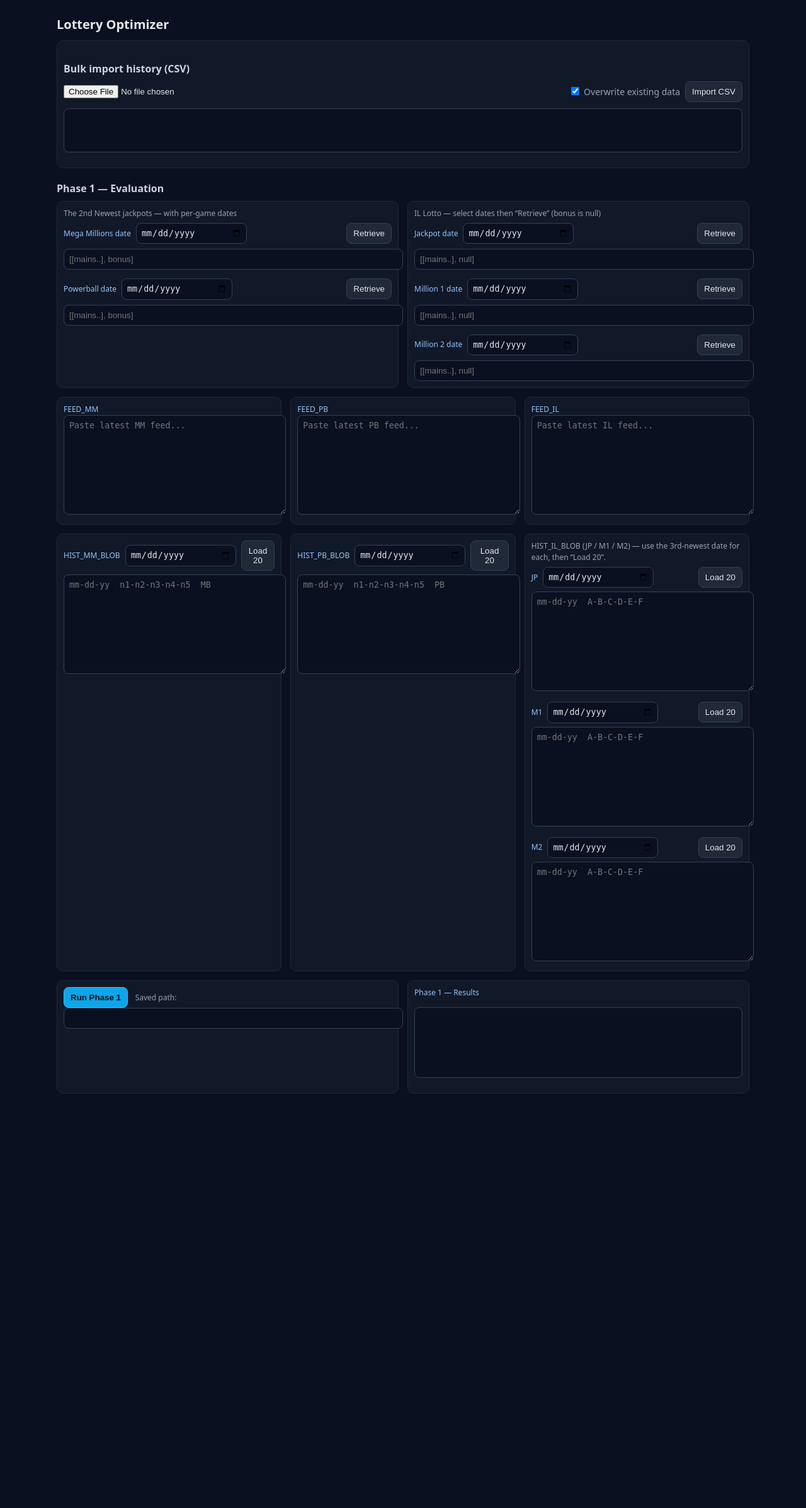
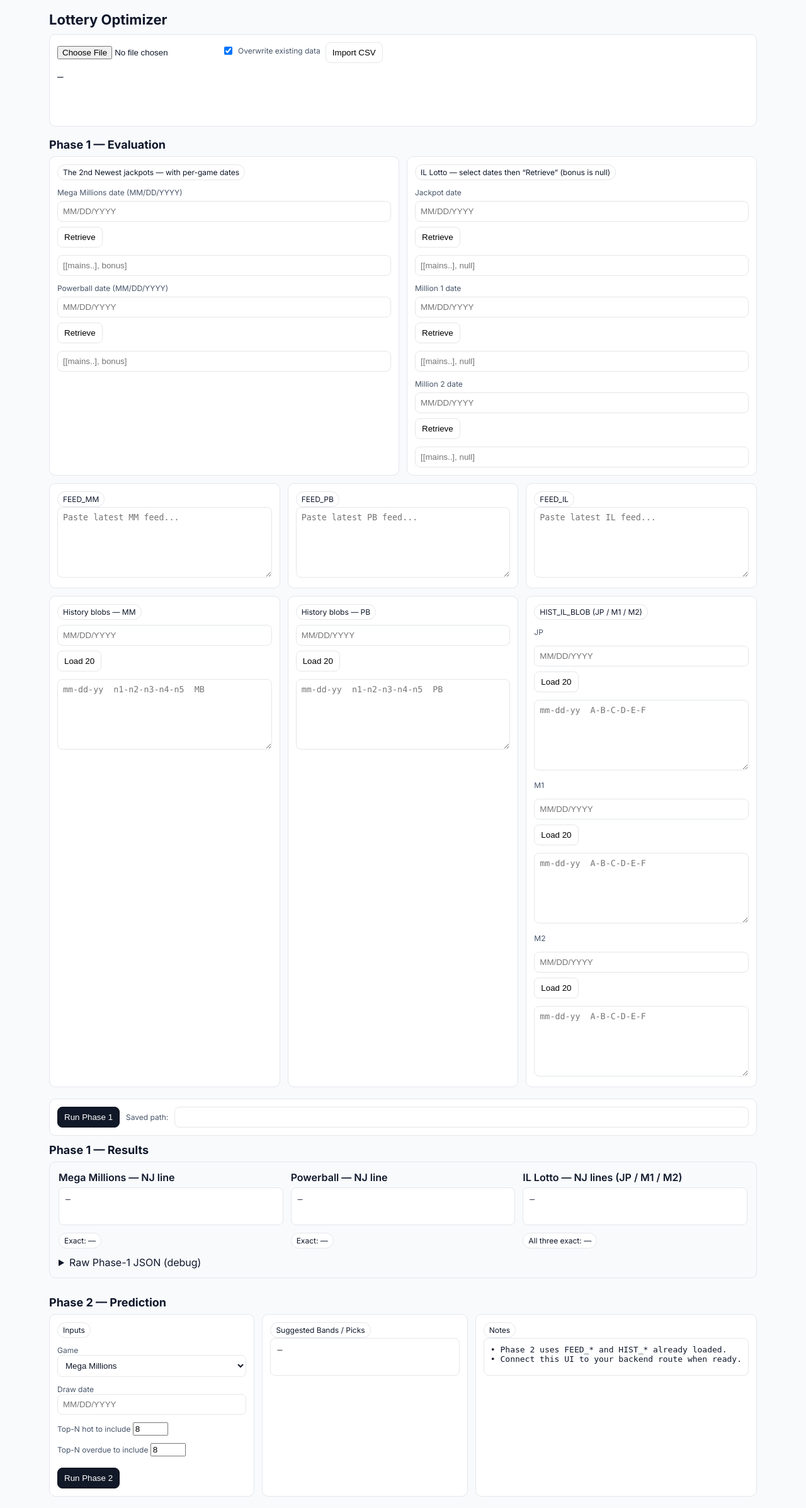
Before and after one commit to lettiehsu/lottery-optimizer, a Flask app: page / in a window 1280 px wide. Shown: the whole page at 63% size. Before the commit the page ends 1736 px from the top, so only its background shows below. Run offline with Flask 3, Linux system fonts and the light colour scheme.

Commit message:
Update index.html

```diff
--- a/templates/index.html
+++ b/templates/index.html
@@ -2,31 +2,61 @@
 <html lang="en">
 <head>
   <meta charset="utf-8"/>
+  <meta name="viewport" content="width=device-width, initial-scale=1"/>
   <title>Lottery Optimizer</title>
-  <meta name="viewport" content="width=device-width,initial-scale=1"/>
+  <link rel="preconnect" href="https://fonts.googleapis.com">
+  <link rel="preconnect" href="https://fonts.gstatic.com" crossorigin>
+  <link href="https://fonts.googleapis.com/css2?family=Inter:wght@400;600;700&display=swap" rel="stylesheet">
   <style>
-    :root { --gap: 14px; --pad: 10px; --bg:#0f172a; --card:#111827; --ink:#e5e7eb; --sub:#9ca3af; --accent:#38bdf8; }
-    body { margin:0; background:#0b1020; color:var(--ink); font:14px/1.5 system-ui,Segoe UI,Roboto,Helvetica,Arial,sans-serif; }
-    .wrap { max-width:1100px; margin:24px auto; padding:0 14px; }
-    h1 { font-size:20px; margin:0 0 10px; }
-    h2 { font-size:16px; margin:22px 0 8px; color:#cbd5e1; }
-    .row { display:grid; gap:var(--gap); }
-    .g-2 { grid-template-columns: 1fr 1fr; }
-    .g-3 { grid-template-columns: 1fr 1fr 1fr; }
-    .g-4 { grid-template-columns: 1fr 1fr 1fr 1fr; }
-    .card { background:var(--card); border:1px solid #1f2937; border-radius:10px; padding:var(--pad); }
-    .muted { color:var(--sub); }
-    .btn { background:#1f2937; border:1px solid #334155; color:var(--ink); padding:8px 10px; border-radius:8px; cursor:pointer; }
-    .btn:hover { border-color:#475569; }
-    .btn.primary { background:#0ea5e9; border-color:#38bdf8; color:#001018; font-weight:600; }
-    .gridfit { display:grid; grid-template-columns: auto 1fr auto; gap:8px; align-items:center; }
-    input[type="text"] { width:100%; background:#0b1020; border:1px solid #334155; color:var(--ink); padding:8px; border-radius:8px; }
-    input[type="date"] { width:160px; background:#0b1020; border:1px solid #334155; color:var(--ink); padding:7px; border-radius:8px; }
-    textarea { width:100%; min-height:140px; background:#0b1020; border:1px solid #334155; color:var(--ink); padding:8px; border-radius:8px; white-space:pre; }
-    pre { background:#0b1020; border:1px solid #334155; padding:10px; border-radius:8px; overflow:auto; }
-    .pill { font-size:12px; color:#93c5fd; }
-    .cols { display:grid; gap:var(--gap); grid-template-columns: 1fr 1fr; }
-    .tiny { font-size:12px; color:#9ca3af; }
+    :root{
+      --bg:#f8fafc; --card:#ffffff; --ink:#0f172a; --sub:#475569;
+      --line:#e5e7eb; --accent:#111827; --ok:#10b981; --bad:#ef4444;
+    }
+    *{ box-sizing:border-box }
+    html,body{ height:100% }
+    body{
+      margin:0; font-family:Inter,system-ui,Segoe UI,Arial; color:var(--ink);
+      background:var(--bg);
+    }
+    .wrap{ max-width:1160px; margin:0 auto; padding:18px }
+    h1{ margin:0 0 10px 0; font-size:22px }
+    h2{ margin:16px 0 8px 0; font-size:18px }
+    .row{ display:grid; gap:12px }
+    .row.cols-2{ grid-template-columns: 1fr 1fr }
+    .row.cols-3{ grid-template-columns: repeat(3,1fr) }
+    .row.cols-4{ grid-template-columns: repeat(4,1fr) }
+    .card{
+      background:var(--card); border:1px solid var(--line); border-radius:10px; padding:12px;
+    }
+    .pill{ display:inline-block; padding:4px 8px; border:1px solid var(--line); border-radius:999px; font-size:12px; background:#fff }
+    label{ font-size:12px; color:var(--sub); display:block; margin-bottom:6px }
+    input[type="text"], textarea, select{
+      width:100%; padding:8px; border:1px solid var(--line); border-radius:8px; background:#fff; color:var(--ink);
+    }
+    textarea{ min-height:112px; white-space:pre; }
+    .btn{ padding:8px 10px; border:1px solid var(--line); border-radius:8px; background:#fff; cursor:pointer }
+    .btn.primary{ background:var(--accent); color:#fff; border-color:#0b0f19 }
+    .tiny{ font-size:12px; color:var(--sub) }
+    .mt{ margin-top:12px } .mt-lg{ margin-top:18px } .mt-xl{ margin-top:28px }
+    .grid-3{ display:grid; gap:12px; grid-template-columns: repeat(3, 1fr) }
+    .grid-2{ display:grid; gap:12px; grid-template-columns: repeat(2, 1fr) }
+    .right{ text-align:right }
+    .flex{ display:flex; gap:8px; align-items:center; flex-wrap:wrap }
+    .w-120{ width:120px }
+    .result-light{
+      background:#f8fafc; border:1px solid var(--line); border-radius:10px; padding:14px;
+    }
+    .result-grid{ display:grid; gap:12px; grid-template-columns:repeat(3,minmax(0,1fr)) }
+    .result-title{ font-weight:600; margin-bottom:6px }
+    .result-pre{
+      background:#ffffff;border:1px solid var(--line);border-radius:8px;padding:10px;margin:0;min-height:60px;white-space:pre;
+    }
+    .result-pre.raw{ max-height:260px; overflow:auto }
+    .badge{ display:inline-block; padding:4px 8px; border-radius:999px; font-size:12px; border:1px solid var(--line); background:#fff }
+    .badge.ok{ background:#ecfdf5; border-color:var(--ok); color:#065f46 }
+    .badge.no{ background:#fef2f2; border-color:var(--bad); color:#7f1d1d }
+    .mono{ font-family: ui-monospace, SFMono-Regular, Menlo, Monaco, Consolas, monospace }
+    .inline{ display:inline-block }
   </style>
 </head>
 <body>
@@ -35,144 +65,214 @@
 
     <!-- CSV upload -->
     <div class="card">
-      <h2>Bulk import history (CSV)</h2>
-      <div class="gridfit" style="grid-template-columns:1fr auto auto;">
-        <input id="csvFile" type="file" accept=".csv"/>
-        <label class="muted"><input id="overwrite" type="checkbox" checked> Overwrite existing data</label>
-        <button id="btnImport" class="btn">Import CSV</button>
+      <div class="flex">
+        <input id="importCsvFile" type="file" class="inline" />
+        <label class="flex" style="gap:6px;">
+          <input id="overwriteChk" type="checkbox" checked/>
+          <span class="tiny">Overwrite existing data</span>
+        </label>
+        <button id="importCsvBtn" class="btn">Import CSV</button>
       </div>
-      <pre id="importResult" style="margin-top:10px; min-height:48px;"></pre>
+      <pre id="importResult" class="mono mt" style="min-height:60px">—</pre>
     </div>
 
-    <!-- PHASE 1 -->
-    <h2 style="margin-top:20px;">Phase 1 — Evaluation</h2>
+    <!-- Phase 1 -->
+    <h2 class="mt-lg">Phase 1 — Evaluation</h2>
 
-    <div class="row g-2">
-      <!-- Left: MM + PB -->
+    <div class="row cols-2">
+      <!-- Left: MM/PB newest with dates -->
       <div class="card">
-        <div class="muted tiny" style="margin-bottom:6px;">The 2nd Newest jackpots — with per-game dates</div>
+        <div class="pill">The 2nd Newest jackpots — with per-game dates</div>
 
-        <!-- MM -->
-        <div class="gridfit" style="margin-bottom:8px;">
-          <span class="pill">Mega Millions date</span>
-          <input id="mmDate" type="date" />
-          <button class="btn" id="mmFetch">Retrieve</button>
+        <div class="mt">
+          <label>Mega Millions date (MM/DD/YYYY)</label>
+          <div class="flex">
+            <input id="mm_date" type="text" placeholder="MM/DD/YYYY" class="w-120"/>
+            <button id="btnMM" class="btn">Retrieve</button>
+          </div>
+          <input id="mm_preview" type="text" class="mt" placeholder="[[mains..], bonus]" />
         </div>
-        <input id="mmPreview" type="text" placeholder="[[mains..], bonus]" />
 
-        <!-- PB -->
-        <div class="gridfit" style="margin:14px 0 8px;">
-          <span class="pill">Powerball date</span>
-          <input id="pbDate" type="date" />
-          <button class="btn" id="pbFetch">Retrieve</button>
+        <div class="mt">
+          <label>Powerball date (MM/DD/YYYY)</label>
+          <div class="flex">
+            <input id="pb_date" type="text" placeholder="MM/DD/YYYY" class="w-120"/>
+            <button id="btnPB" class="btn">Retrieve</button>
+          </div>
+          <input id="pb_preview" type="text" class="mt" placeholder="[[mains..], bonus]" />
         </div>
-        <input id="pbPreview" type="text" placeholder="[[mains..], bonus]" />
       </div>
 
-      <!-- Right: IL (JP/M1/M2) -->
+      <!-- Right: IL per-tier -->
       <div class="card">
-        <div class="muted tiny" style="margin-bottom:6px;">IL Lotto — select dates then “Retrieve” (bonus is null)</div>
+        <div class="pill">IL Lotto — select dates then “Retrieve” (bonus is null)</div>
 
-        <!-- IL JP -->
-        <div class="gridfit" style="margin-bottom:8px;">
-          <span class="pill">Jackpot date</span>
-          <input id="ilJPDate" type="date" />
-          <button class="btn" id="ilJPFetch">Retrieve</button>
+        <div class="mt">
+          <label>Jackpot date</label>
+          <div class="flex">
+            <input id="il_jp_date" type="text" placeholder="MM/DD/YYYY" class="w-120"/>
+            <button id="btnILJP" class="btn">Retrieve</button>
+          </div>
+          <input id="il_jp_preview" type="text" class="mt" placeholder="[[mains..], null]" />
         </div>
-        <input id="ilJPPreview" type="text" placeholder="[[mains..], null]" />
 
-        <!-- IL M1 -->
-        <div class="gridfit" style="margin:14px 0 8px;">
-          <span class="pill">Million 1 date</span>
-          <input id="ilM1Date" type="date" />
-          <button class="btn" id="ilM1Fetch">Retrieve</button>
+        <div class="mt">
+          <label>Million 1 date</label>
+          <div class="flex">
+            <input id="il_m1_date" type="text" placeholder="MM/DD/YYYY" class="w-120"/>
+            <button id="btnILM1" class="btn">Retrieve</button>
+          </div>
+          <input id="il_m1_preview" type="text" class="mt" placeholder="[[mains..], null]" />
         </div>
-        <input id="ilM1Preview" type="text" placeholder="[[mains..], null]" />
 
-        <!-- IL M2 -->
-        <div class="gridfit" style="margin:14px 0 8px;">
-          <span class="pill">Million 2 date</span>
-          <input id="ilM2Date" type="date" />
-          <button class="btn" id="ilM2Fetch">Retrieve</button>
+        <div class="mt">
+          <label>Million 2 date</label>
+          <div class="flex">
+            <input id="il_m2_date" type="text" placeholder="MM/DD/YYYY" class="w-120"/>
+            <button id="btnILM2" class="btn">Retrieve</button>
+          </div>
+          <input id="il_m2_preview" type="text" class="mt" placeholder="[[mains..], null]" />
         </div>
-        <input id="ilM2Preview" type="text" placeholder="[[mains..], null]" />
       </div>
     </div>
 
-    <!-- FEEDS (Lottery Defeated) -->
-    <div class="row g-3" style="margin-top:14px;">
+    <!-- Feeds -->
+    <div class="row cols-3 mt">
       <div class="card">
         <div class="pill">FEED_MM</div>
-        <textarea id="feedMM" placeholder="Paste latest MM feed..."></textarea>
+        <textarea id="feed_mm" placeholder="Paste latest MM feed..."></textarea>
       </div>
       <div class="card">
         <div class="pill">FEED_PB</div>
-        <textarea id="feedPB" placeholder="Paste latest PB feed..."></textarea>
+        <textarea id="feed_pb" placeholder="Paste latest PB feed..."></textarea>
       </div>
       <div class="card">
         <div class="pill">FEED_IL</div>
-        <textarea id="feedIL" placeholder="Paste latest IL feed..."></textarea>
+        <textarea id="feed_il" placeholder="Paste latest IL feed..."></textarea>
       </div>
     </div>
 
-    <!-- HISTORY BLOBS -->
-    <div class="row g-3" style="margin-top:14px;">
+    <!-- History blobs -->
+    <div class="row cols-3 mt">
+      <!-- MM -->
       <div class="card">
-        <div class="gridfit" style="margin-bottom:6px;">
-          <span class="pill">HIST_MM_BLOB</span>
-          <input id="mmHistFrom" type="date" />
-          <button class="btn" id="mmHistLoad">Load 20</button>
+        <div class="flex">
+          <div class="pill">History blobs — MM</div>
+          <div class="right" style="flex:1"></div>
+          <input id="hist_mm_from" type="text" class="w-120" placeholder="MM/DD/YYYY"/>
+          <button data-game="MM" class="btn btnLoad20">Load 20</button>
         </div>
-        <textarea id="mmHist" placeholder="mm-dd-yy  n1-n2-n3-n4-n5  MB"></textarea>
+        <textarea id="hist_mm_blob" class="mono mt" placeholder="mm-dd-yy  n1-n2-n3-n4-n5  MB"></textarea>
       </div>
 
+      <!-- PB -->
       <div class="card">
-        <div class="gridfit" style="margin-bottom:6px;">
-          <span class="pill">HIST_PB_BLOB</span>
-          <input id="pbHistFrom" type="date" />
-          <button class="btn" id="pbHistLoad">Load 20</button>
+        <div class="flex">
+          <div class="pill">History blobs — PB</div>
+          <div class="right" style="flex:1"></div>
+          <input id="hist_pb_from" type="text" class="w-120" placeholder="MM/DD/YYYY"/>
+          <button data-game="PB" class="btn btnLoad20">Load 20</button>
         </div>
-        <textarea id="pbHist" placeholder="mm-dd-yy  n1-n2-n3-n4-n5  PB"></textarea>
+        <textarea id="hist_pb_blob" class="mono mt" placeholder="mm-dd-yy  n1-n2-n3-n4-n5  PB"></textarea>
       </div>
 
+      <!-- IL (JP/M1/M2) -->
       <div class="card">
-        <div class="muted tiny" style="margin-bottom:6px;">HIST_IL_BLOB (JP / M1 / M2) — use the 3rd-newest date for each, then “Load 20”.</div>
+        <div class="pill">HIST_IL_BLOB (JP / M1 / M2)</div>
 
-        <div class="gridfit" style="margin-bottom:6px;">
-          <span class="pill">JP</span>
-          <input id="ilJPHistFrom" type="date" />
-          <button class="btn" id="ilJPHistLoad">Load 20</button>
+        <div class="flex mt">
+          <label class="inline">JP</label>
+          <input id="hist_il_jp_from" type="text" class="w-120" placeholder="MM/DD/YYYY"/>
+          <button data-game="IL_JP" class="btn btnLoad20">Load 20</button>
         </div>
-        <textarea id="ilJPHist" placeholder="mm-dd-yy  A-B-C-D-E-F"></textarea>
+        <textarea id="hist_il_jp_blob" class="mono mt" placeholder="mm-dd-yy  A-B-C-D-E-F"></textarea>
 
-        <div class="gridfit" style="margin:12px 0 6px;">
-          <span class="pill">M1</span>
-          <input id="ilM1HistFrom" type="date" />
-          <button class="btn" id="ilM1HistLoad">Load 20</button>
+        <div class="flex mt">
+          <label class="inline">M1</label>
+          <input id="hist_il_m1_from" type="text" class="w-120" placeholder="MM/DD/YYYY"/>
+          <button data-game="IL_M1" class="btn btnLoad20">Load 20</button>
         </div>
-        <textarea id="ilM1Hist" placeholder="mm-dd-yy  A-B-C-D-E-F"></textarea>
+        <textarea id="hist_il_m1_blob" class="mono mt" placeholder="mm-dd-yy  A-B-C-D-E-F"></textarea>
 
-        <div class="gridfit" style="margin:12px 0 6px;">
-          <span class="pill">M2</span>
-          <input id="ilM2HistFrom" type="date" />
-          <button class="btn" id="ilM2HistLoad">Load 20</button>
+        <div class="flex mt">
+          <label class="inline">M2</label>
+          <input id="hist_il_m2_from" type="text" class="w-120" placeholder="MM/DD/YYYY"/>
+          <button data-game="IL_M2" class="btn btnLoad20">Load 20</button>
         </div>
-        <textarea id="ilM2Hist" placeholder="mm-dd-yy  A-B-C-D-E-F"></textarea>
+        <textarea id="hist_il_m2_blob" class="mono mt" placeholder="mm-dd-yy  A-B-C-D-E-F"></textarea>
       </div>
     </div>
 
     <!-- RUN PHASE 1 -->
-    <div class="row g-2" style="margin-top:14px;">
+    <div class="row mt-lg">
+      <div class="card" style="display:flex; gap:10px; align-items:center;">
+        <button id="runPhase1" class="btn primary">Run Phase 1</button>
+        <span class="tiny">Saved path:</span>
+        <input id="phase1Path" type="text" readonly class="mono" style="flex:1"/>
+      </div>
+    </div>
+
+    <!-- Phase 1 — Results (pretty light panel) -->
+    <h2 class="mt">Phase 1 — Results</h2>
+    <div class="result-light">
+      <div class="result-grid">
+        <div>
+          <div class="result-title">Mega Millions — NJ line</div>
+          <pre id="p1_mm_line" class="result-pre">—</pre>
+          <div class="mt"><span id="p1_mm_exact" class="badge">Exact: —</span></div>
+        </div>
+        <div>
+          <div class="result-title">Powerball — NJ line</div>
+          <pre id="p1_pb_line" class="result-pre">—</pre>
+          <div class="mt"><span id="p1_pb_exact" class="badge">Exact: —</span></div>
+        </div>
+        <div>
+          <div class="result-title">IL Lotto — NJ lines (JP / M1 / M2)</div>
+          <pre id="p1_il_lines" class="result-pre">—</pre>
+          <div class="mt"><span id="p1_il_exact" class="badge">All three exact: —</span></div>
+        </div>
+      </div>
+
+      <details class="mt">
+        <summary>Raw Phase-1 JSON (debug)</summary>
+        <pre id="phase1-result-json" class="result-pre raw">—</pre>
+      </details>
+    </div>
+
+    <!-- Phase 2 — layout only -->
+    <h2 class="mt-xl">Phase 2 — Prediction</h2>
+    <div class="row cols-3">
       <div class="card">
-        <button id="runPhase1" class="btn primary">Run Phase 1</button>
-        <span class="tiny" style="margin-left:8px;">Saved path:</span>
-        <input id="phase1Path" type="text" readonly />
+        <div class="pill">Inputs</div>
+        <label class="mt">Game
+          <select id="p2_game">
+            <option value="MM">Mega Millions</option>
+            <option value="PB">Powerball</option>
+            <option value="IL">IL Lotto</option>
+          </select>
+        </label>
+        <label class="mt">Draw date
+          <input id="p2_date" type="text" placeholder="MM/DD/YYYY"/>
+        </label>
+        <label class="mt">Top-N hot to include
+          <input id="p2_hot_n" type="number" value="8" min="0" max="20"/>
+        </label>
+        <label class="mt">Top-N overdue to include
+          <input id="p2_overdue_n" type="number" value="8" min="0" max="20"/>
+        </label>
+        <button id="btn_run_p2" class="btn primary mt">Run Phase 2</button>
       </div>
       <div class="card">
-        <div class="pill">Phase 1 — Results</div>
-        <pre id="phase1Result" style="min-height:90px;"></pre>
+        <div class="pill">Suggested Bands / Picks</div>
+        <pre id="p2_output" class="result-pre">—</pre>
+      </div>
+      <div class="card">
+        <div class="pill">Notes</div>
+        <pre class="result-pre">• Phase 2 uses FEED_* and HIST_* already loaded.
+• Connect this UI to your backend route when ready.</pre>
       </div>
     </div>
+
   </div>
 
   <script src="/static/app.js"></script>
```
